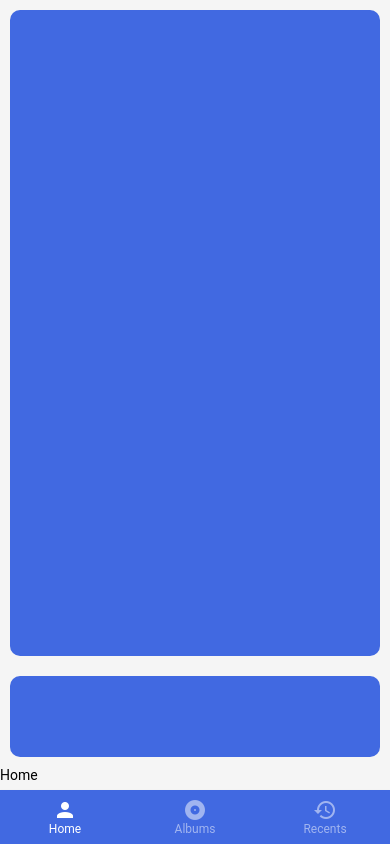
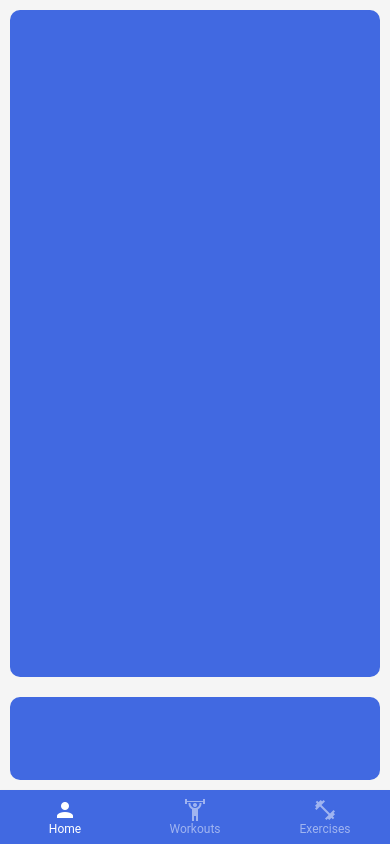
Before and after one commit to JosephWood2001/WorkPad, a React Native app: screen / in a window 390 px wide. Built offline with nearby package versions, Linux system fonts and the light colour scheme.

Commit message:
Add Exercise page and change structure

```diff
--- a/App.tsx
+++ b/App.tsx
@@ -1,17 +1,22 @@
 import React from "react";
-import {View } from "react-native";
+import {Platform, SafeAreaView, View, StatusBar } from "react-native";
 import { Provider as PaperProvider } from "react-native-paper";
-import BottomBar from "./app/pages/BottomBar";
+import BottomBar from "./app/pages/MainNavigation";
 import HomePage from "./app/pages/HomePage";
 import theme from "./app/config/theme";
+import MainNavigation from "./app/pages/MainNavigation";
 
 export default function App() {
   console.log("app loaded");
 
   return (
     <PaperProvider theme={theme}>
-      <View style={{flex:10}}><HomePage /></View>
-      <View style={{flex:1}}><BottomBar /></View>
+      <SafeAreaView style={{
+        flex:1,
+        paddingTop: Platform.OS === "android" ? StatusBar.currentHeight : 0,
+      }}>
+        <MainNavigation />
+      </SafeAreaView>
     </PaperProvider>
   );
 }
--- a/app/pages/BottomBar.tsx
+++ /dev/null
@@ -1,33 +0,0 @@
-import React from 'react';
-import { withTheme, BottomNavigation, Text } from 'react-native-paper';
-
-const HomeRoute = () => <Text>Home</Text>;
-
-const AlbumsRoute = () => <Text>Albums</Text>;
-
-const RecentsRoute = () => <Text>Recents</Text>;
-
-function BottomBar() {
-    const [index, setIndex] = React.useState(0);
-    const [routes] = React.useState([
-        { key: 'home', title: 'Home', icon: 'account' },
-        { key: 'albums', title: 'Albums', icon: 'album' },
-        { key: 'recents', title: 'Recents', icon: 'history' },
-    ]);
-
-    const renderScene = BottomNavigation.SceneMap({
-        home: HomeRoute,
-        albums: AlbumsRoute,
-        recents: RecentsRoute,
-    });
-
-    return (
-        <BottomNavigation
-            navigationState={{ index, routes }}
-            onIndexChange={setIndex}
-            renderScene={renderScene}
-        />
-    );
-}
-
-export default withTheme(BottomBar);
--- /dev/null
+++ b/app/pages/ExercisesPage.tsx
@@ -0,0 +1,14 @@
+import React from 'react';
+import { View } from 'react-native';
+import { Button } from 'react-native-paper';
+
+function ExercisesPage(props: any) {
+    return (
+
+        <Button mode="contained" onPress={() => console.log('Pressed')}>
+            Create New Workout
+        </Button>
+    );
+}
+
+export default ExercisesPage;
--- /dev/null
+++ b/app/pages/MainNavigation.tsx
@@ -0,0 +1,37 @@
+import React from 'react';
+import { View } from 'react-native';
+import { withTheme, BottomNavigation, Text } from 'react-native-paper';
+import ExercisesPage from './ExercisesPage';
+import HomePage from './HomePage';
+
+const HomeRoute = () => <HomePage/>;
+
+const WorkoutsRoute = () => <Text>Workouts</Text>;
+
+const ExercisesRoute = () => <ExercisesPage/>;
+
+function MainNavigation() {
+    const [index, setIndex] = React.useState(0);
+    const [routes] = React.useState([
+        { key: 'home', title: 'Home', icon: 'account' },
+        { key: 'workouts', title: 'Workouts', icon: 'weight-lifter' },
+        { key: 'exercises', title: 'Exercises', icon: 'dumbbell' },
+    ]);
+
+    const renderScene = BottomNavigation.SceneMap({
+        home: HomeRoute,
+        workouts: WorkoutsRoute,
+        exercises: ExercisesRoute,
+    });
+
+    return (
+        <BottomNavigation
+            navigationState={{ index, routes }}
+            onIndexChange={setIndex}
+            renderScene={renderScene}
+        />
+
+    );
+}
+
+export default withTheme(MainNavigation);
```
